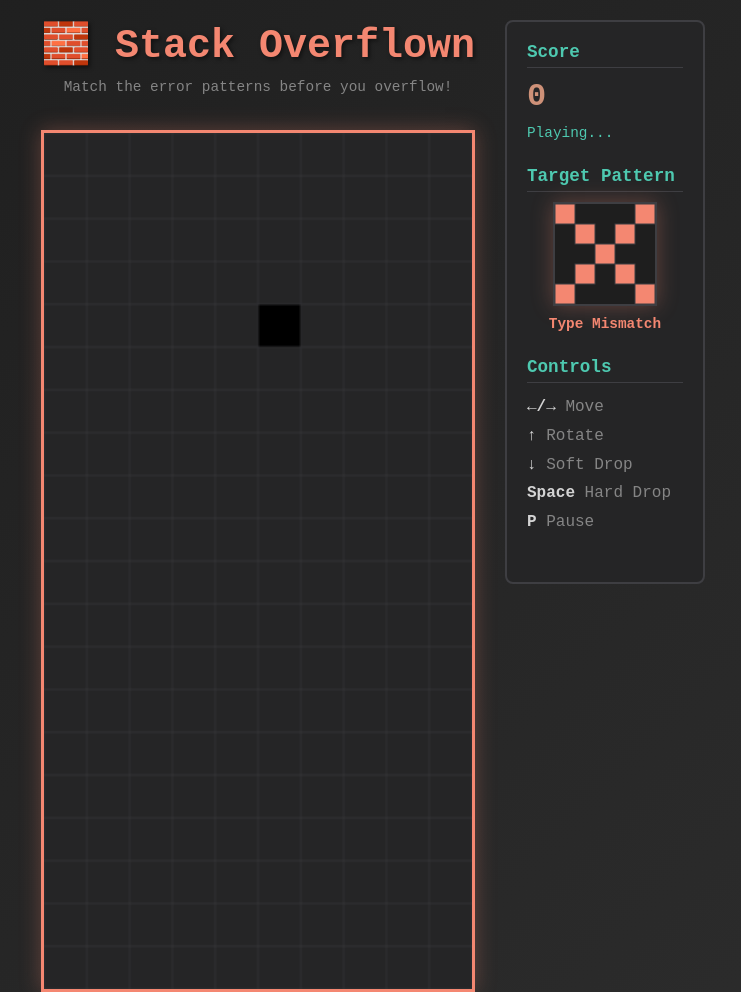
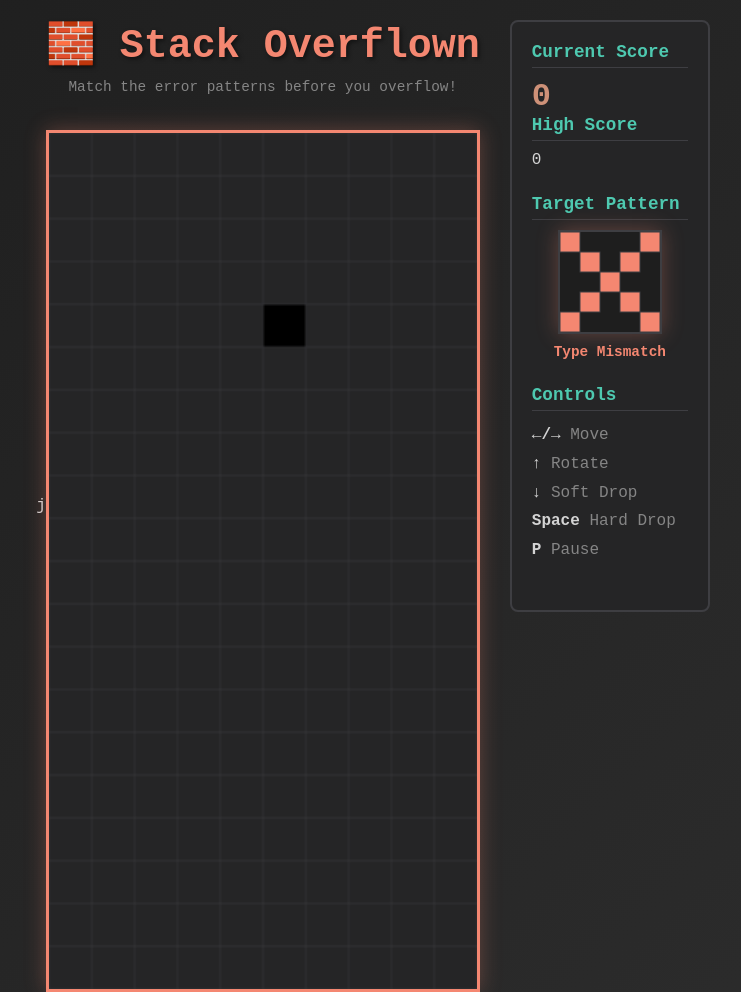
Before and after one commit to JasonBrown25/skills-publish-docker-images, a plain HTML site: page src/index.html in a window 1280 px wide. Shown: the top 992 px of the page, without its empty margins (267-1008 px from the left). Drawn offline with Linux system fonts and the light colour scheme.

Commit message:
Add high score display

```diff
--- a/src/index.html
+++ b/src/index.html
@@ -1,4 +1,4 @@
-<!DOCTYPE html>
+j<!DOCTYPE html>
 <html lang="en">
   <head>
     <meta charset="UTF-8" />
@@ -17,11 +17,12 @@
       </div>
 
       <div class="side-panel">
-        <div class="info-section">
-          <h3>Score</h3>
-          <div class="score" id="score">0</div>
-          <div class="status" id="status">Playing...</div>
-        </div>
+      <div class="info-section">
+        <h3>Current Score</h3>
+        <div class="score" id="score">0</div>
+        <h3>High Score</h3>
+        <div class="high-score" id="high-score">0</div>
+      </div>
 
         <div class="info-section">
           <h3>Target Pattern</h3>
```
